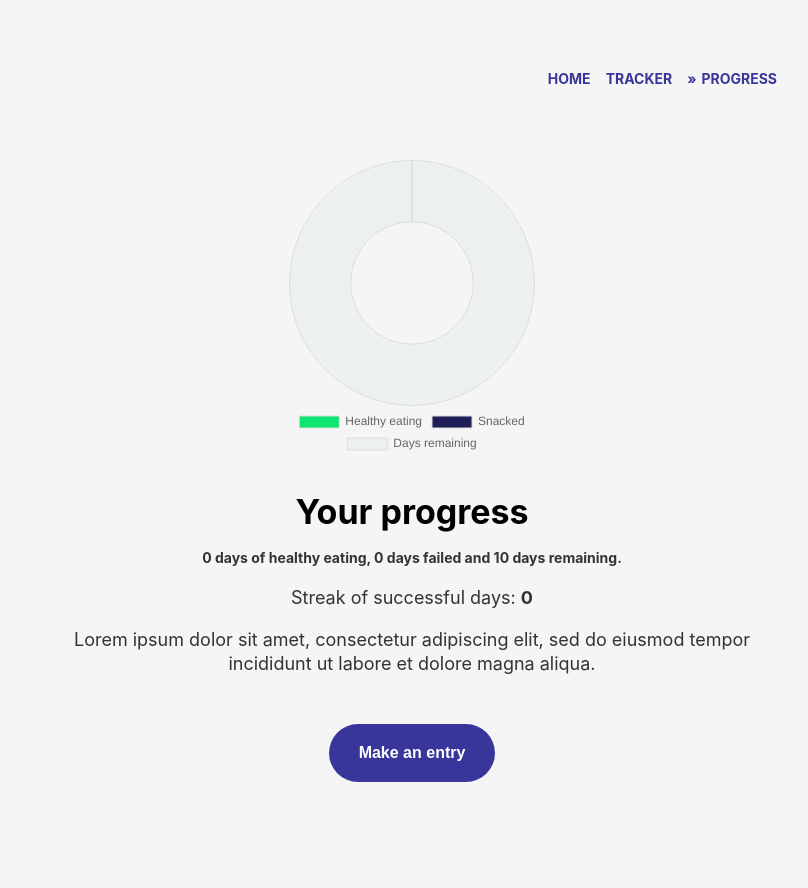
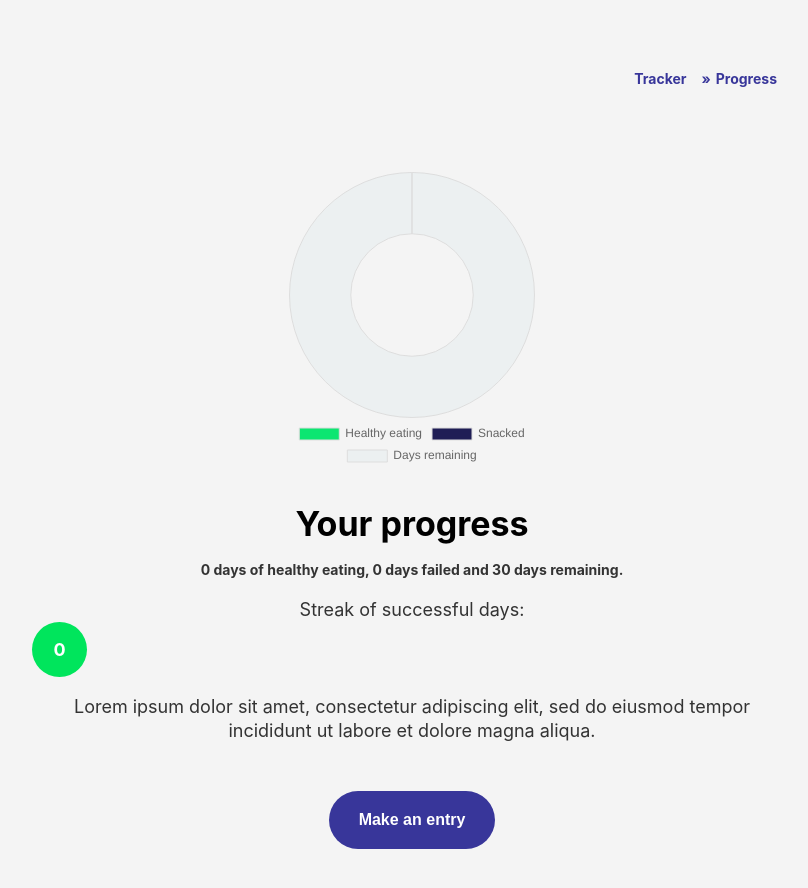
Before and after one commit to rebeccahigson/habit-tracker, a React (Vite) app: page /statistics in a window 1280 px wide. Shown: the top 888 px of the page, without its empty margins (228-1036 px from the left). Built offline with nearby package versions, Linux system fonts and the light colour scheme.

Commit message:
Add styling to streak value, still need final editing

```diff
--- a/src/components/nav/Nav.css
+++ b/src/components/nav/Nav.css
@@ -2,9 +2,7 @@
 nav {
     width: 100%;
     display: block;
-    min-height: 50px;
     font-size: 14px;
-    text-transform: uppercase;
     margin-bottom: 40px;
     font-weight:bold;
   }
--- a/src/components/nav/Nav.jsx
+++ b/src/components/nav/Nav.jsx
@@ -4,9 +4,9 @@ import "./Nav.css";
 export const Nav = () => (
     <nav>
       <ul>
-        <li>
+        {/* <li>
           <NavLink to="/">Home</NavLink>
-        </li>
+        </li>*/}
         <li>
           <NavLink to="/habits">Tracker</NavLink>
         </li>
--- a/src/index.css
+++ b/src/index.css
@@ -11,7 +11,7 @@ body {
     sans-serif;
   -webkit-font-smoothing: antialiased;
   -moz-osx-font-smoothing: grayscale;
-  background-color:#f5f5f5;
+  background-color:#f4f4f4;
 }
 
 main{
@@ -140,6 +140,20 @@ button {
   line-height:20px;
   font-weight:bold;
 }
+
+.statsBubble{
+  height:55px;
+  width:55px;
+  border-radius:50px;
+  display:flex;
+  justify-content: center;
+  align-items: center;
+  color:#fff;
+}
+
+.largeFont{
+  font-size:18px;
+}
 .summary{
   background-color:#00E55C;
   color:#fff;
@@ -152,6 +166,13 @@ button {
 }
 .formMessage{
   margin-top:100px;
+  padding:25px 0;
+  border-top:1px solid #ddd;
+}
+.formMessage p{
+  font-size:16px;
+  line-height:20px;
+  margin:5px 0;
 }
 
 
@@ -159,7 +180,7 @@ button {
 .doughnut-chart{
   width:300px;
   margin:0 auto;
-  padding-bottom:25px;
+  padding:45px 0 25px 0;
 }
 
 
--- a/src/pages/Statistics.jsx
+++ b/src/pages/Statistics.jsx
@@ -81,7 +81,7 @@ export const Statistics = () => {
             </p>
           </div>
 
-          <p>Streak of successful days: <b>{maxStreak}</b></p>
+          <p>Streak of successful days: <b><div className="statsBubble col-green">{maxStreak}</div></b></p>
           <p>
             Lorem ipsum dolor sit amet, consectetur adipiscing elit, sed do eiusmod
             tempor incididunt ut labore et dolore magna aliqua.
--- a/src/pages/Tracker.jsx
+++ b/src/pages/Tracker.jsx
@@ -47,15 +47,14 @@ const showForm = () => {
     return <HabitEntryForm />
   } else {
     return (
-
-    <p className="summary">Looks like you are up to date on your entries</p>
+    <aside className="formMessage">
+      <p className="bold">Looks like you are up to date on your entries</p>
+      <p>Come back tomorrow</p>
+    </aside>
     )
   }
 }
 
-  // Test value to render Lottie, make dynamic
-  // if habitEntries.items.completed === true
-  const status = "notFilled";
 
   return (
     <>
@@ -63,7 +62,6 @@ const showForm = () => {
     <article>
       <figure>
         <LottieFoodComponent />
-        {/*status =="filled" ? <LottieCheckComponent /> : status ==="notFilled" ? <LottieXComponent /> : null*/}
       </figure>
 
       <section>
--- a/src/reducers/habitSlice.js
+++ b/src/reducers/habitSlice.js
@@ -8,7 +8,7 @@ const habitData = {
     { id: 4, completed: false, date:"2023-12-04" },
     { id: 5, completed: true, date:"2023-12-05" },*/
   ],
-  maxDailyEntries: 10,
+  maxDailyEntries: 30,
   habitCompleted: false,
 }
 
```
